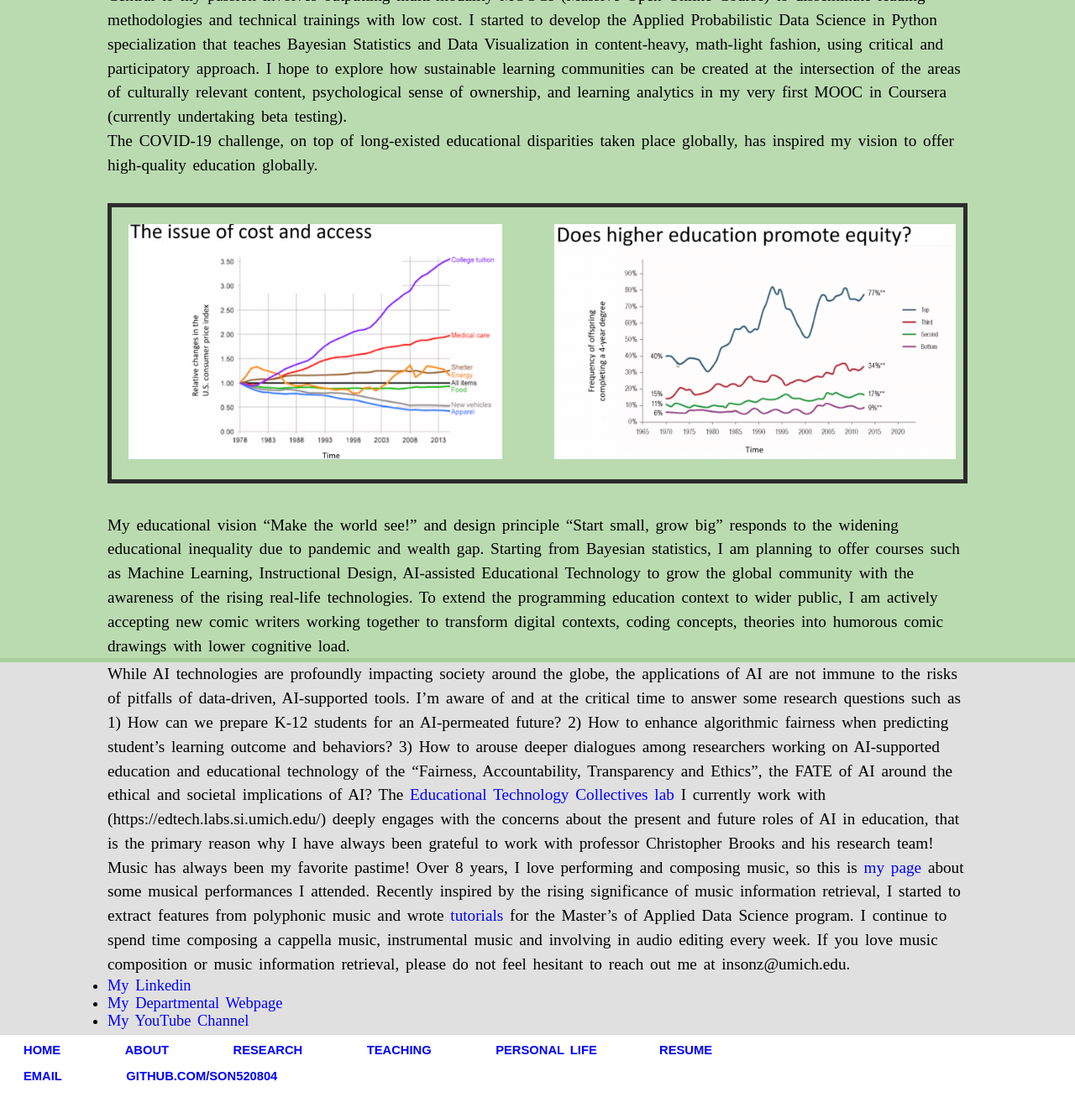
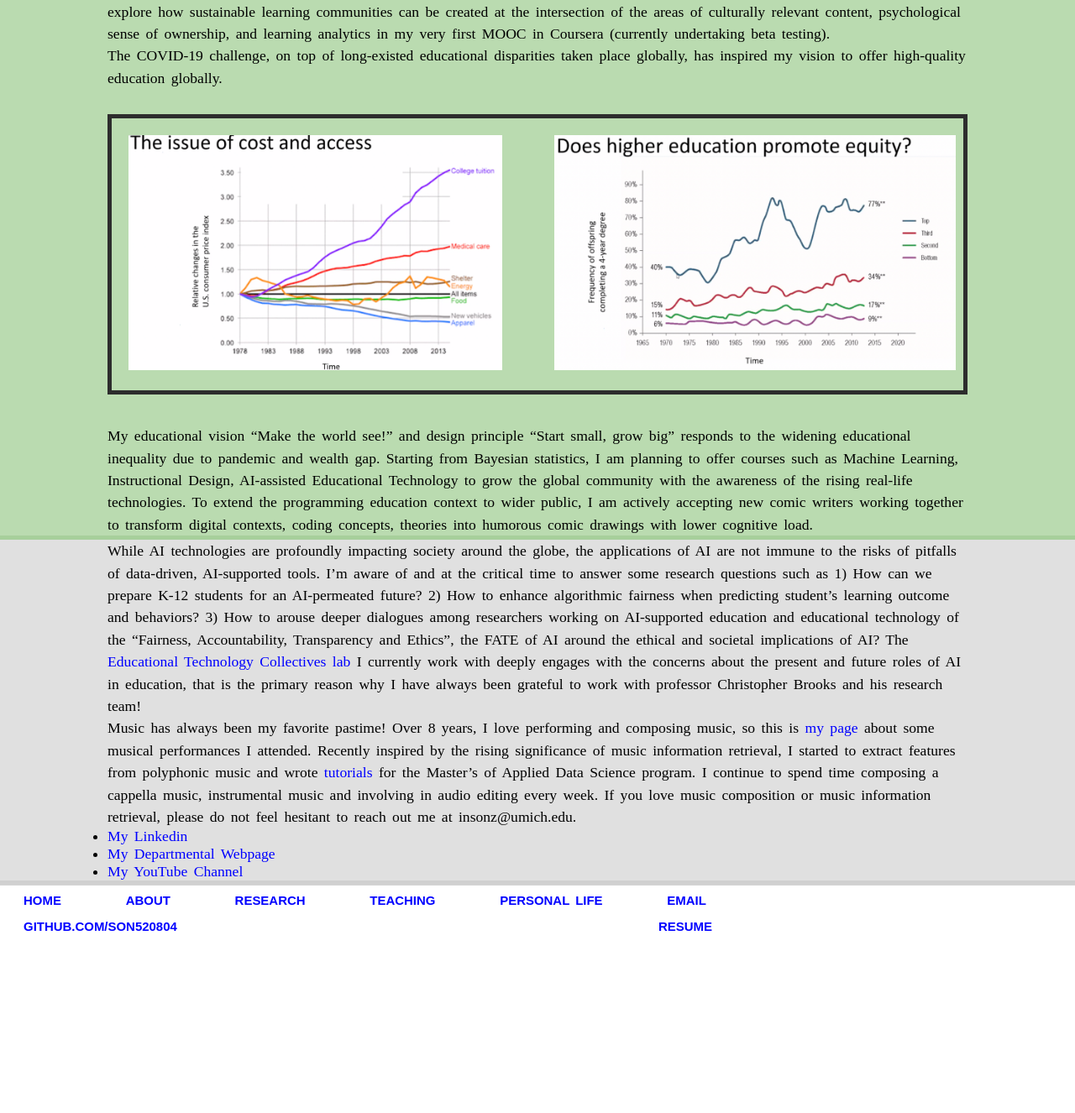
Before and after one commit to son520804/son520804.github.io, a Jekyll site: the page built from about/index.html, in a window 1280 px wide, cut to the strip 666-2027 px from the top of the page. Shown: the top 1326 px of the strip at 84% size. Built offline with Jekyll 4.4.1, drawn with Linux system fonts in a browser that asks for light colours; after the commit the page ends 1849 px from its top, so only the background shows below that.

```diff
--- a/about/index.html
+++ b/about/index.html
@@ -39,7 +39,7 @@
 			</div>
 		</div>
 		<div class="white"><div class="inner">
-			<p>While AI technologies are profoundly impacting society around the globe, the applications of AI are not immune to the risks of pitfalls of data-driven, AI-supported tools. I’m aware of and at the critical time to answer some research questions such as 1) How can we prepare K-12 students for an AI-permeated future? 2) How to enhance algorithmic fairness when predicting student’s learning outcome and behaviors? 3) How to arouse deeper dialogues among researchers working on AI-supported education and educational technology of the “Fairness, Accountability, Transparency and Ethics”, the FATE of AI around the ethical and societal implications of AI? The <a href="https://edtech.labs.si.umich.edu/">Educational Technology Collectives lab</a> I currently work with (https://edtech.labs.si.umich.edu/) deeply engages with the concerns about the present and future roles of AI in education, that is the primary reason why I have always been grateful to work with professor Christopher Brooks and his research team!</p>
+			<p>While AI technologies are profoundly impacting society around the globe, the applications of AI are not immune to the risks of pitfalls of data-driven, AI-supported tools. I’m aware of and at the critical time to answer some research questions such as 1) How can we prepare K-12 students for an AI-permeated future? 2) How to enhance algorithmic fairness when predicting student’s learning outcome and behaviors? 3) How to arouse deeper dialogues among researchers working on AI-supported education and educational technology of the “Fairness, Accountability, Transparency and Ethics”, the FATE of AI around the ethical and societal implications of AI? The <a href="https://edtech.labs.si.umich.edu/">Educational Technology Collectives lab</a> I currently work with deeply engages with the concerns about the present and future roles of AI in education, that is the primary reason why I have always been grateful to work with professor Christopher Brooks and his research team!</p>
 			<p>Music has always been my favorite pastime! Over 8 years, I love performing and composing music, so this is <a href="/about/Music">my page</a> about some musical performances I attended. Recently inspired by the rising significance of music information retrieval, I started to extract features from polyphonic music and wrote <a href="/Teaching/Visualization/Music_Processing_using_Spectrogram.html">tutorials</a> for the Master’s of Applied Data Science program. I continue to spend time composing a cappella music, instrumental music and involving in audio editing every week. If you love music composition or music information retrieval, please do not feel hesitant to reach out me at insonz@umich.edu.</p>
 			<ul>
 				<li><a href="https://www.linkedin.com/in/in-son-zeng-566b9b148/">My Linkedin</a></li>
--- a/css/main.css
+++ b/css/main.css
@@ -93,13 +93,18 @@
   opacity: 1;
 }
 
+/* Create color palette for body chunks */
+
+div.cyan{
+  background-color: #00FFFF;
+  border-bottom: 5px solid #00CCFF;
+}
+
 div.desc {
   padding: 15px;
   text-align: center;
   background-color: lightblue;
 }
-
-/* Create color palette for body chunks */
 
 div.blue{
   background-color: #b0cbdb;
@@ -119,9 +124,8 @@
 
 div.white{
   background-color: #E0E0E0;
-  border-bottom: 5px solid #E0E0E0;
+  border-bottom: 5px solid #D0D0D0;
 }
-
 
 /* Create flex container with 80% wideth and responsive display*/
 
@@ -159,7 +163,7 @@
 
 footer {
     border-top: 1px solid #d5d5d5;
-    font-size: .8em;
+    font-size: .85em;
 }
 
 footer ul {
@@ -221,7 +225,7 @@
 }
 
 li {
-  font-size:1.15em;
+  font-size:1.1em;
 }
 
 
@@ -338,7 +342,7 @@
 }
 
 p {
-    font-size: 1.2em;
+    font-size: 1.1em;
     line-height: 1.5em;
     font-weight: 300
     color: #D3D3D3
@@ -388,7 +392,7 @@
 
 ul.posts li {
     list-style: none;
-    font-size: 1.1em;
+    font-size: 1.0em;
 }
 
 .welcome {
```
Also changed, not shown: cv/index.html (+81 -32 lines), 1 other file.
